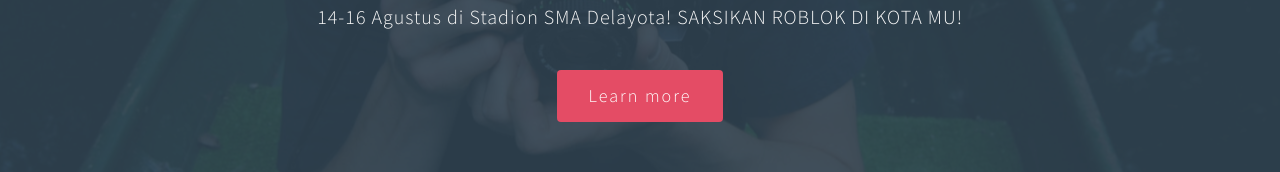
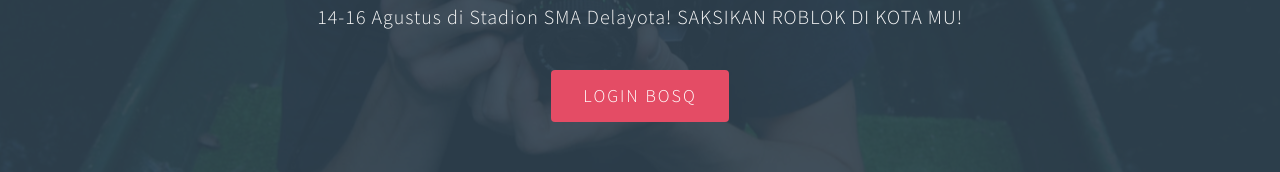
Before and after one commit to hahahaudrey/audddrey, a plain HTML site: page index.html in a window 1280 px wide. Shown: the part 382-554 px from the top of the page. Drawn offline with Linux system fonts and the light colour scheme.

Commit message:
Update index.html

```diff
--- a/index.html
+++ b/index.html
@@ -79,7 +79,7 @@
       <div class="col-md-offset-1 col-md-10 col-sm-12 wow fadeInUp" data-wow-delay="0.3s">
         <h1 class="wow fadeInUp" data-wow-delay="0.6s">ROBLOK FESTIVAL SUDAH HADIR!</h1>
         <p class="wow fadeInUp" data-wow-delay="0.9s">14-16 Agustus di Stadion SMA Delayota! SAKSIKAN ROBLOK DI KOTA MU!</p>
-        <a href="#about" class="smoothScroll btn btn-success btn-lg wow fadeInUp" data-wow-delay="1.2s">Learn more</a>
+        <a href="#about" class="smoothScroll btn btn-success btn-lg wow fadeInUp" data-wow-delay="1.2s">LOGIN BOSQ</a>
       </div>
 
     </div>
```
